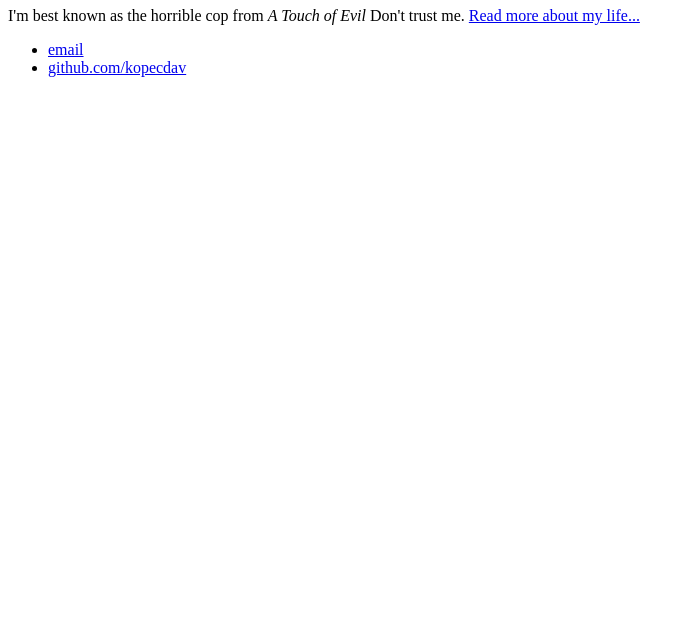
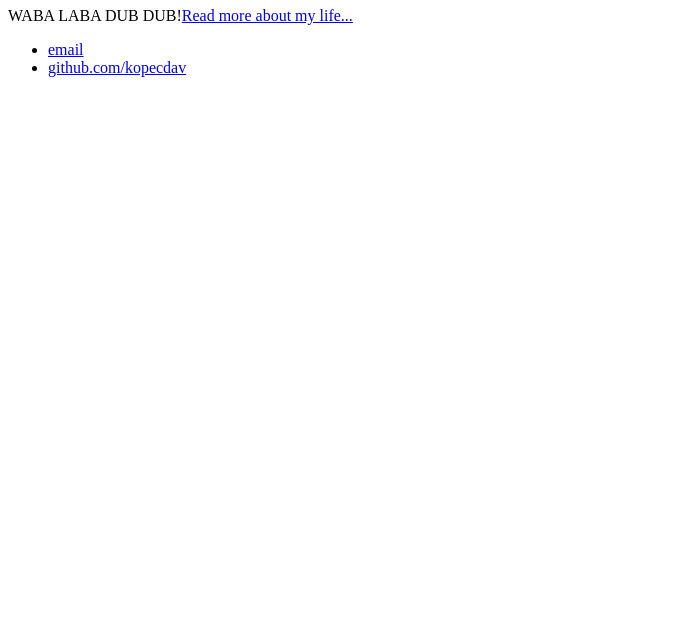
Before and after one commit to kopecdav/kopecdav.github.io, a plain HTML site: page index.html in a window 1280 px wide. Shown: the part 161-800 px from the top of the page, without its empty margins (0-695 px from the left). Drawn offline with Linux system fonts and the light colour scheme.

Commit message:
Update index.html
innner text

```diff
--- a/index.html
+++ b/index.html
@@ -15,7 +15,7 @@
 		<div class="container">
     		<div class="blurb">
         		<h1>Hi there, I'm David!</h1>
-				<p>I'm best known as the horrible cop from <em>A Touch of Evil</em> Don't trust me. <a href="/about">Read more about my life...</a></p>
+				<p>WABA LABA DUB DUB!<a href="/about">Read more about my life...</a></p>
     		</div><!-- /.blurb -->
 		</div><!-- /.container -->
 		<footer>
```
